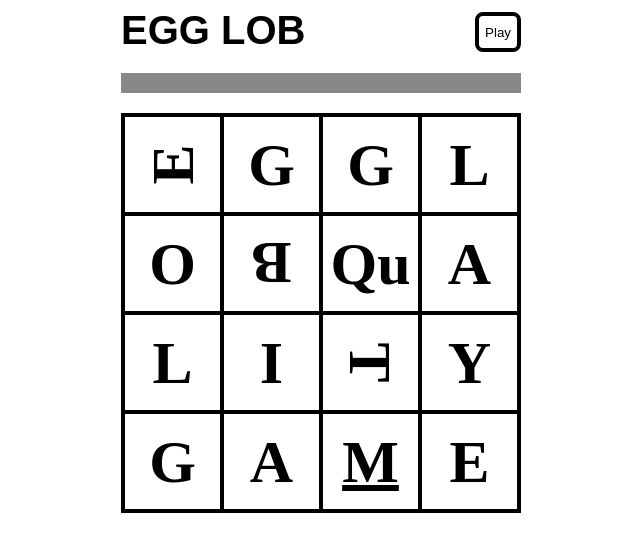
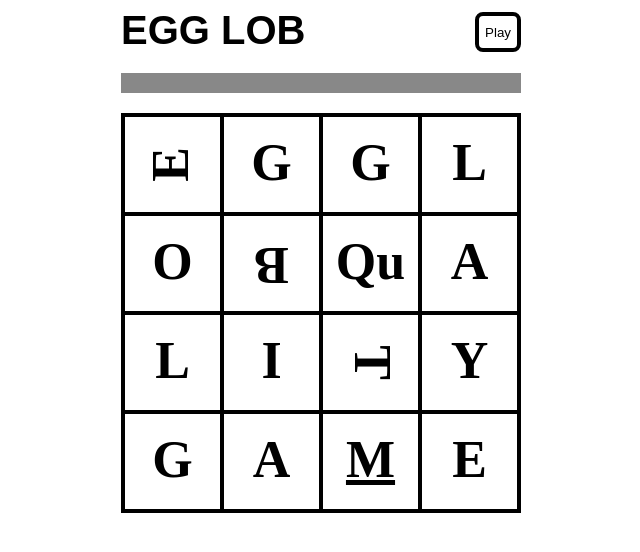
Before and after one commit to threedaymonk/egg-lob, a plain HTML site: page index.html in a window 1280 px wide. Shown: the whole page, without its empty margins (319-959 px from the left). Drawn offline with nearby package versions, Linux system fonts and the light colour scheme; files that its build step writes are made by us from their sources.

Commit message:
Shrink the tile text to fit better

```diff
--- a/style.scss
+++ b/style.scss
@@ -1,5 +1,5 @@
 $maximum-width: 400px;
-$font-scale: 0.15;
+$font-scale: 0.13;
 $bar-height: 20px;
 $grey: #888;
 $accent: #f80;
@@ -69,7 +69,7 @@ body {
       width: 25%;
       height: 25%;
       margin: 0;
-      padding-top: 3.5%;
+      padding-top: 4%;
 
       &.east  { transform: rotate(90deg);  }
       &.south { transform: rotate(180deg); }
```
